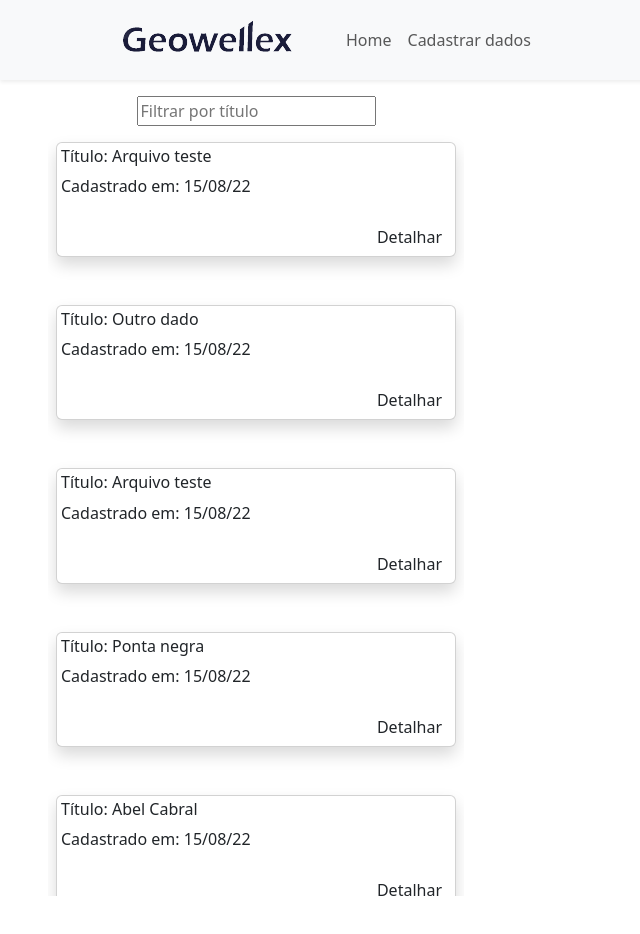
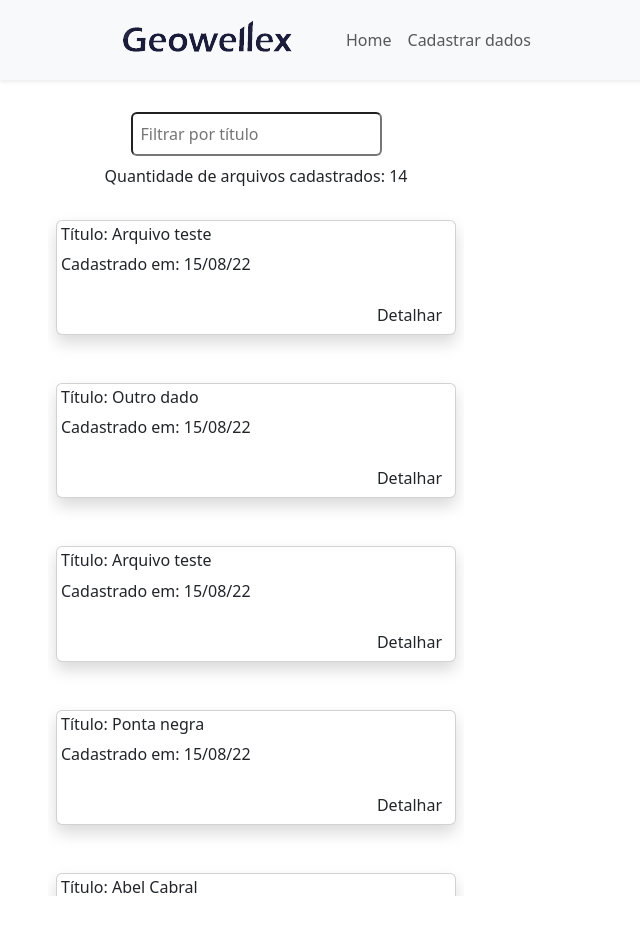
Before and after one commit to andrefsilveira1/desafio-gqr, a React (Create React App) app in the folder frontend/: page / in a window 1280 px wide. Shown: the top 934 px of the page, without its empty margins (0-640 px from the left). Built offline with nearby package versions, Linux system fonts and the light colour scheme.

Commit message:
feat: create new search box and count title

```diff
--- a/frontend/src/components/sidebar/index.js
+++ b/frontend/src/components/sidebar/index.js
@@ -26,14 +26,15 @@ export default function SideBar() {
 
   return (
     <div className='side mt-5' style={{ height: '800px', overflowY: 'scroll' }}>
-      <div className="d-flex align-items-center justify-content-center mb-3">
+      <div className="d-flex align-items-center justify-content-center mb-3 flex-column">
         <input
           type="text"
           placeholder="Filtrar por título"
           value={filteredTitle}
           onChange={e => setFilteredTitle(e.target.value)}
-          className=''
+          className='mt-3 mb-2 p-2 rounded'
         />
+        <p>Quantidade de arquivos cadastrados: {filteredCards.length}</p>
       </div>
       <div className="">
         {filteredCards.map((card, index) => (
```
